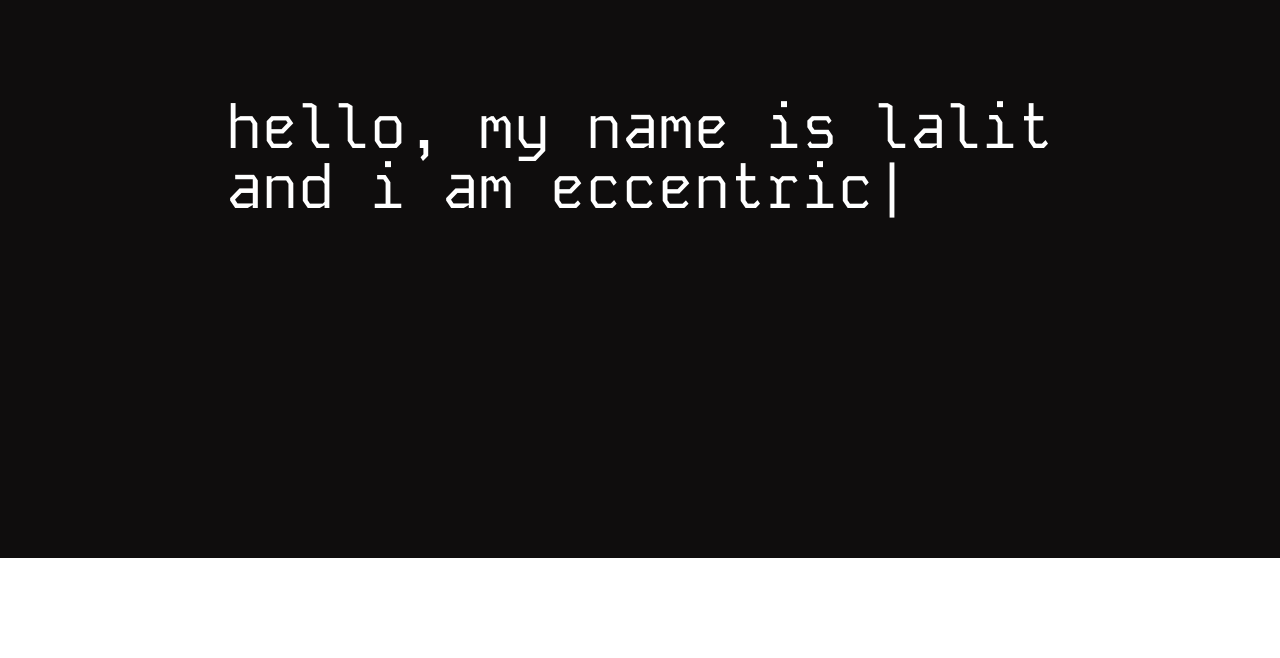
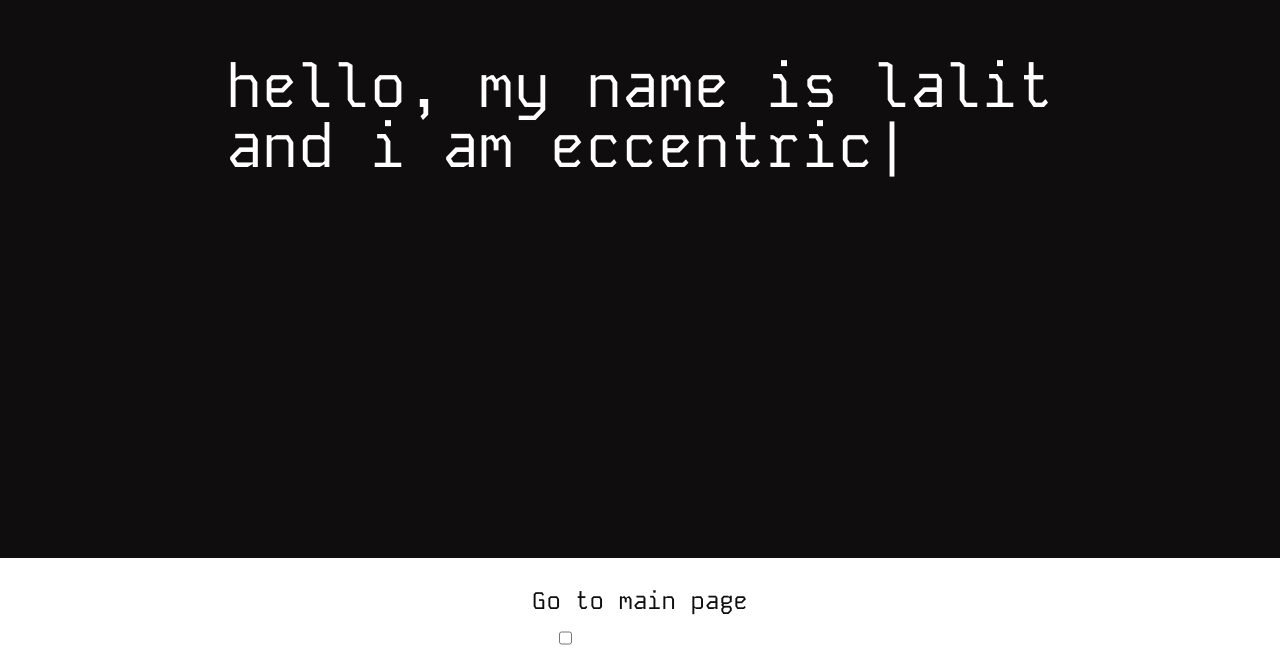
Before and after one commit to lalitm1004/l.skarj.pl, a Next.js app: page /nothing in a window 1280 px wide. Shown: the part 242-900 px from the top of the page. Before the commit the page ends 800 px from the top, so only its background shows below. Built offline with nearby package versions, Linux system fonts and the light colour scheme.

Commit message:
Added skip animation option

```diff
--- a/app/nothing/page.js
+++ b/app/nothing/page.js
@@ -16,6 +16,9 @@ export default function Nothing() {
   const [width, setWidth] = useState(0);
   const [loading, setLoading] = useState(true);
   const [everythingRoute, setEverythingRoute] = useState(false);
+  const [skipAnimation, setSkipAnimation] = useState(false);
+
+  const [textStreamFinish, setTextStreamFinish] = useState(false);
 
   const [display, setDisplay] = useState("");
   const [displayCursor, setDisplayCursor] = useState(false);
@@ -60,19 +63,25 @@ export default function Nothing() {
           " clear", // Shashwat
         ]
         const textToStreamIntro = `hello, my name is lalit\nand i am`
+        const textToStreamOutro = `\n\nwelcome to the l in skarj.pl`
+
         await streamText(textToStreamIntro);
         await streamText(whatIAm[Math.floor(Math.random() * whatIAm.length)])
-        // await new Promise(r => setTimeout(r, 1000));
-        const textToStreamOutro = `\n\nwelcome to the l in skarj.pl`
         await streamText(textToStreamOutro);
         await new Promise(r => setTimeout(r, 1000));
-        router.push("/main")
+
+        setTextStreamFinish(true);
       }
       asyncMaster();
 
     }, 1000)
 
   }, [])
+
+  const handleClick = () => {
+    localStorage.setItem("everything.skipAnimation", skipAnimation)
+    router.push("/main");
+  }
 
   return (
       <main className={`overflow-hidden flex min-h-screen w-screen justify-center items-center ${(loading) ? "bg-nothing" : "bg-off-black"}`}>
@@ -91,6 +100,23 @@ export default function Nothing() {
               {display}{(displayCursor && display) ? "|" : " "}
             </pre>
           </div>
+          <motion.div
+            className="flex flex-shrink flex-col justify-center items-center"
+            animate={{
+              y: (textStreamFinish) ? [100, 0] : [100]
+              // y: [(textStreamFinish ? 50 : 50), (textStreamFinish) ? 0 : 50]
+            }}
+            transition={{
+              duration: 0.5,
+              ease: "easeInOut"
+            }}
+          >
+              <button onClick={handleClick} className={`${KodeMono.className} bg-white text-off-black text-2xl h-[50px] w-[250px] rounded-full hover:opacity-80 active:opacity-60`}>Go to main page</button>
+              <div className="flex gap-1 mb-2">
+                <input type="checkbox" onChange={e => setSkipAnimation(e.target.checked)}/>
+                <p className={`${KodeMono.className} text-white`}>Skip animation?</p>
+              </div>
+          </motion.div>
         </div>
       </main>
   )
--- a/app/page.js
+++ b/app/page.js
@@ -29,7 +29,12 @@ export default function Home() {
   const handleClick = async () => {
     setClicked(true);
     await new Promise(r => setTimeout(r, 1000))
-    router.push("/nothing")
+    console.log(localStorage.getItem("everything.skipAnimation"))
+    if (localStorage.getItem("everything.skipAnimation") == "true") {
+      router.push("/main");
+    } else {
+      router.push("/nothing");
+    }
   }
 
   return (
```
